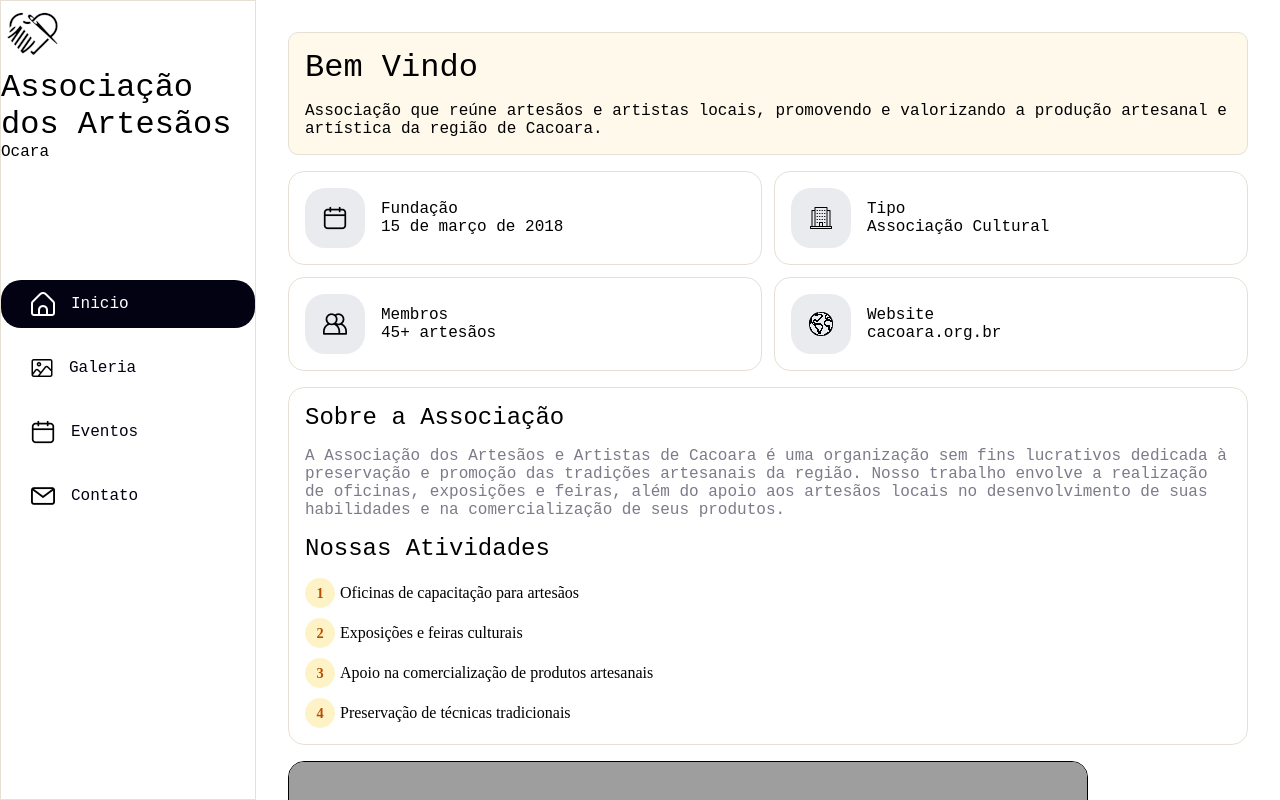
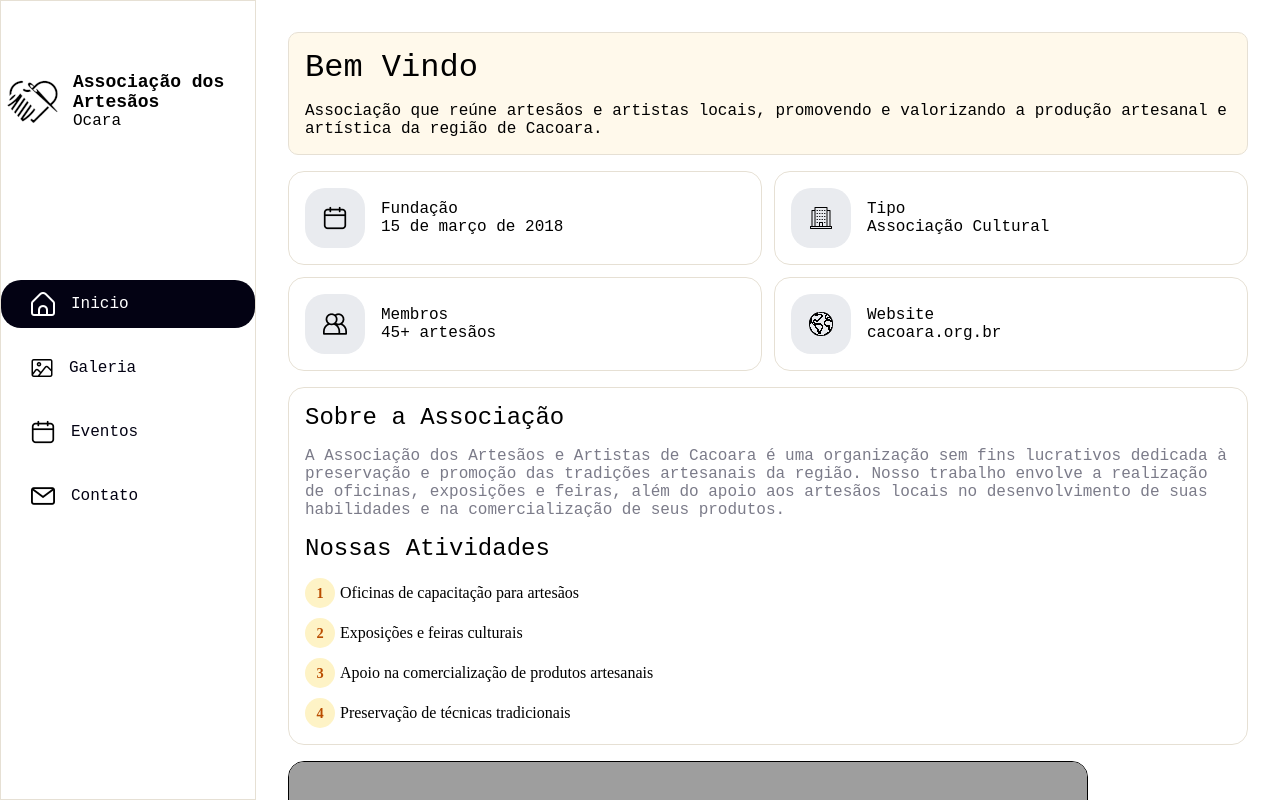
Before and after one commit to talle5/artetoca_web, a plain HTML site: page src/index.html in a window 1280 px wide. Drawn offline with Linux system fonts and the light colour scheme; grey boxes are pictures that could not be loaded; a web font is replaced by a local one.

Commit message:
melhorar logotipo

```diff
--- a/css/main.css
+++ b/css/main.css
@@ -81,6 +81,23 @@ p {
     display: grid;
     grid-template-rows: 1fr 2fr 1fr;
     border: var(--main-border) solid var(--border-color);
+
+    .header_logo {
+        display: flex;
+        justify-content:center;
+        align-items: center;
+        gap: 8px;
+
+        h1 {
+            font-size: large;
+            font-weight: 600;
+        }
+
+        img {
+            height: 64px;
+            width: 64px;
+        }
+    }
 }
 
 .selected {
--- a/src/index.html
+++ b/src/index.html
@@ -13,7 +13,7 @@
 
 <body class="main_container">
     <div class="nav_bar">
-        <div>
+        <div class="header_logo">
             <img src="../assets/icons/icon.png" alt="">
             <div>
                 <h1>Associação dos Artesãos</h1>
```
Also changed, not shown: src/contato.html (+1 -1 lines), src/eventos.html (+1 -1 lines), src/galeria.html (+1 -1 lines).
